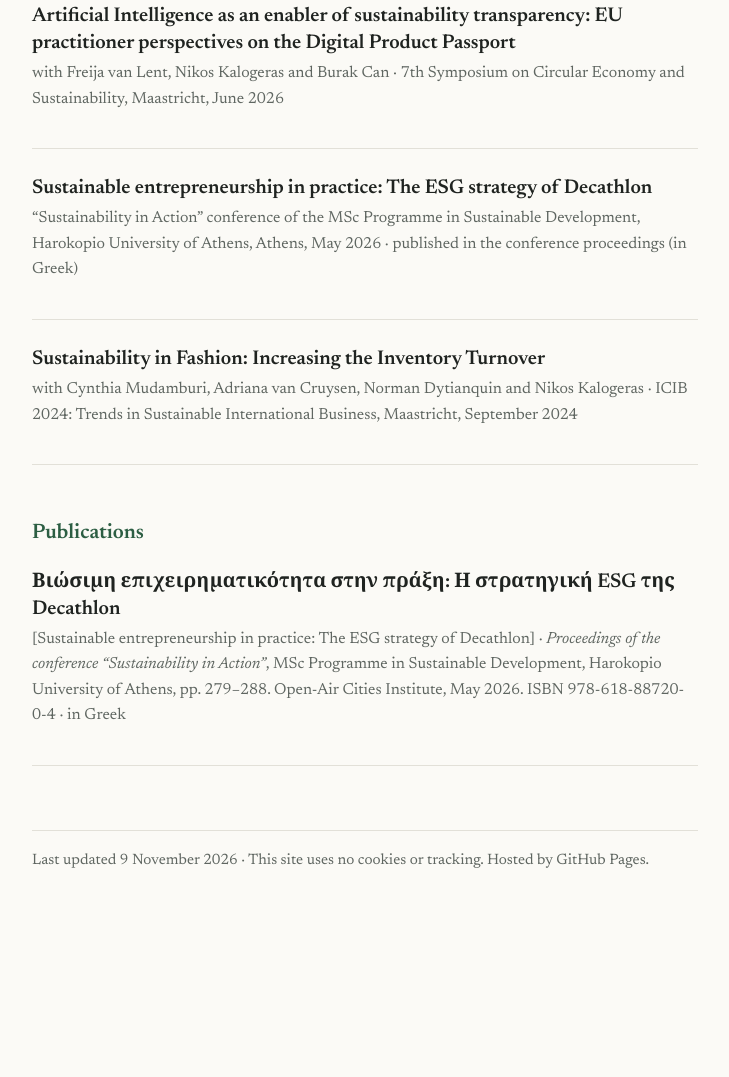
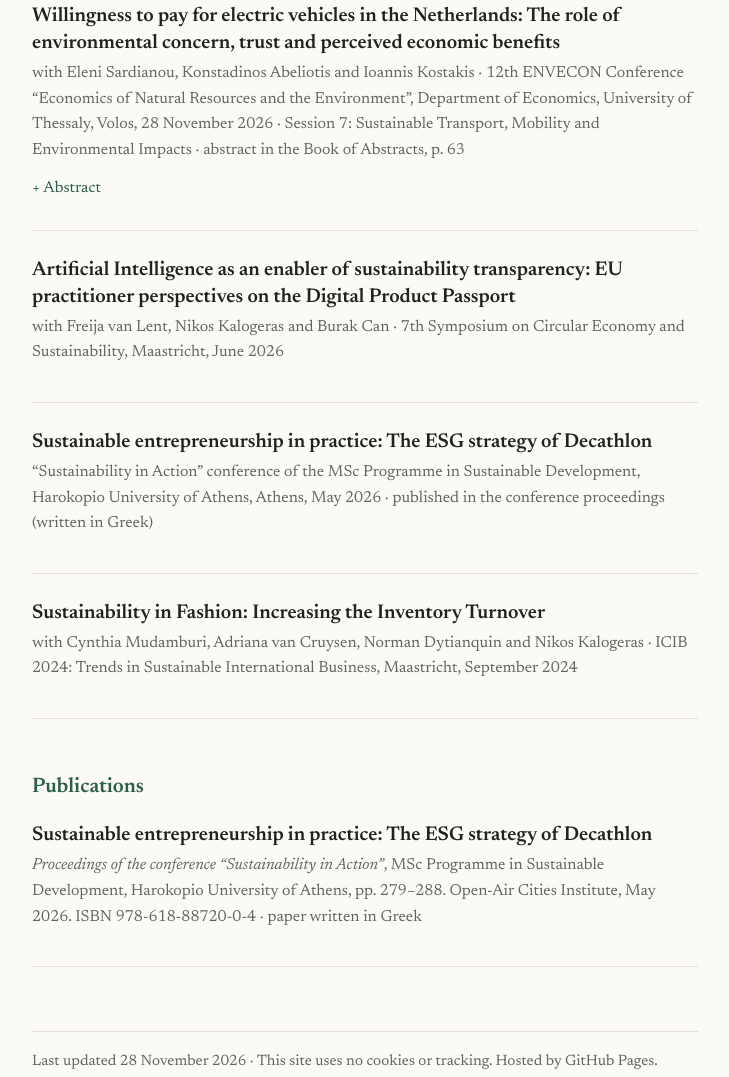
Before and after one commit to ThomasNtinelis/thomasntinelis.github.io, a plain HTML site: page research.html in a window 1280 px wide. Shown: the part 1542-2619 px from the top of the page, without its empty margins (432-1161 px from the left). Before the commit the page ends 2455 px from the top, so only its background shows below. Drawn offline with Linux system fonts and the light colour scheme.

Commit message:
Add ENVECON 12 presentation; English title for Decathlon paper

```diff
--- a/research.html
+++ b/research.html
@@ -66,12 +66,21 @@
 
 <h2>Conference presentations</h2>
 <div class="entry">
+  <h3>Willingness to pay for electric vehicles in the Netherlands: The role of environmental concern, trust and perceived economic benefits</h3>
+  <p class="meta">with Eleni Sardianou, Konstadinos Abeliotis and Ioannis Kostakis · 12th ENVECON Conference “Economics of Natural Resources and the Environment”, Department of Economics, University of Thessaly, Volos, 28 November 2026 · Session 7: Sustainable Transport, Mobility and Environmental Impacts · abstract in the Book of Abstracts, p. 63</p>
+  <details>
+    <summary>Abstract</summary>
+    <div><p>The present paper examines willingness to pay (WTP) for electric vehicles (EVs) in the Netherlands, where purchase incentives such as the SEPP subsidy and the purchase tax exemption are being phased out. Continued EV diffusion therefore depends increasingly on how consumers value the technology. A bilingual online survey in September 2026 provided 130 valid responses, mainly from the provinces of Limburg and Noord-Brabant. WTP was measured as a categorical price premium, an attitudinal index and purchase consideration. Hypotheses were tested with ordered logistic regression and checked with ordinary least squares and binary logistic models. Environmental concern, trust in sustainability claims and perceived economic benefits were positively and significantly associated with WTP, together explaining 53% of the variance in the attitudinal index, while socio-demographic characteristics added no significant explanatory power. WTP nonetheless remains low: 89.2% of respondents would pay at most 10% more for an electric version of their chosen car, a premium of the same order as the fiscal support being withdrawn. Trust in the technology predicts whether consumers consider an EV, whereas trust in sustainability claims predicts how large a premium they accept. Policy should target the credibility of environmental claims and perceived resale value.</p>
+    <p>Keywords: electric vehicles; willingness to pay; environmental concern; trust; the Netherlands · JEL codes: D12, Q51, Q58, R41, L62</p></div>
+  </details>
+</div>
+<div class="entry">
   <h3>Artificial Intelligence as an enabler of sustainability transparency: EU practitioner perspectives on the Digital Product Passport</h3>
   <p class="meta">with Freija van Lent, Nikos Kalogeras and Burak Can · 7th Symposium on Circular Economy and Sustainability, Maastricht, June 2026</p>
 </div>
 <div class="entry">
   <h3>Sustainable entrepreneurship in practice: The ESG strategy of Decathlon</h3>
-  <p class="meta">“Sustainability in Action” conference of the MSc Programme in Sustainable Development, Harokopio University of Athens, Athens, May 2026 · published in the conference proceedings (in Greek)</p>
+  <p class="meta">“Sustainability in Action” conference of the MSc Programme in Sustainable Development, Harokopio University of Athens, Athens, May 2026 · published in the conference proceedings (written in Greek)</p>
 </div>
 <div class="entry">
   <h3>Sustainability in Fashion: Increasing the Inventory Turnover</h3>
@@ -86,11 +95,11 @@
 </div>
 -->
 <div class="entry">
-  <h3>Βιώσιμη επιχειρηματικότητα στην πράξη: Η στρατηγική ESG της Decathlon</h3>
-  <p class="meta">[Sustainable entrepreneurship in practice: The ESG strategy of Decathlon] · <em>Proceedings of the conference “Sustainability in Action”</em>, MSc Programme in Sustainable Development, Harokopio University of Athens, pp. 279–288. Open-Air Cities Institute, May 2026. ISBN 978-618-88720-0-4 · in Greek</p>
+  <h3>Sustainable entrepreneurship in practice: The ESG strategy of Decathlon</h3>
+  <p class="meta"><em>Proceedings of the conference “Sustainability in Action”</em>, MSc Programme in Sustainable Development, Harokopio University of Athens, pp. 279–288. Open-Air Cities Institute, May 2026. ISBN 978-618-88720-0-4 · paper written in Greek</p>
 </div>
 
-<footer>Last updated 9 November 2026 · This site uses no cookies or tracking. Hosted by GitHub Pages.</footer>
+<footer>Last updated 28 November 2026 · This site uses no cookies or tracking. Hosted by GitHub Pages.</footer>
 </main>
 </div>
 <script src="site.js"></script>
```
Also changed, not shown: cv.html (+4 -3 lines), index.html (+2 -1 lines).
